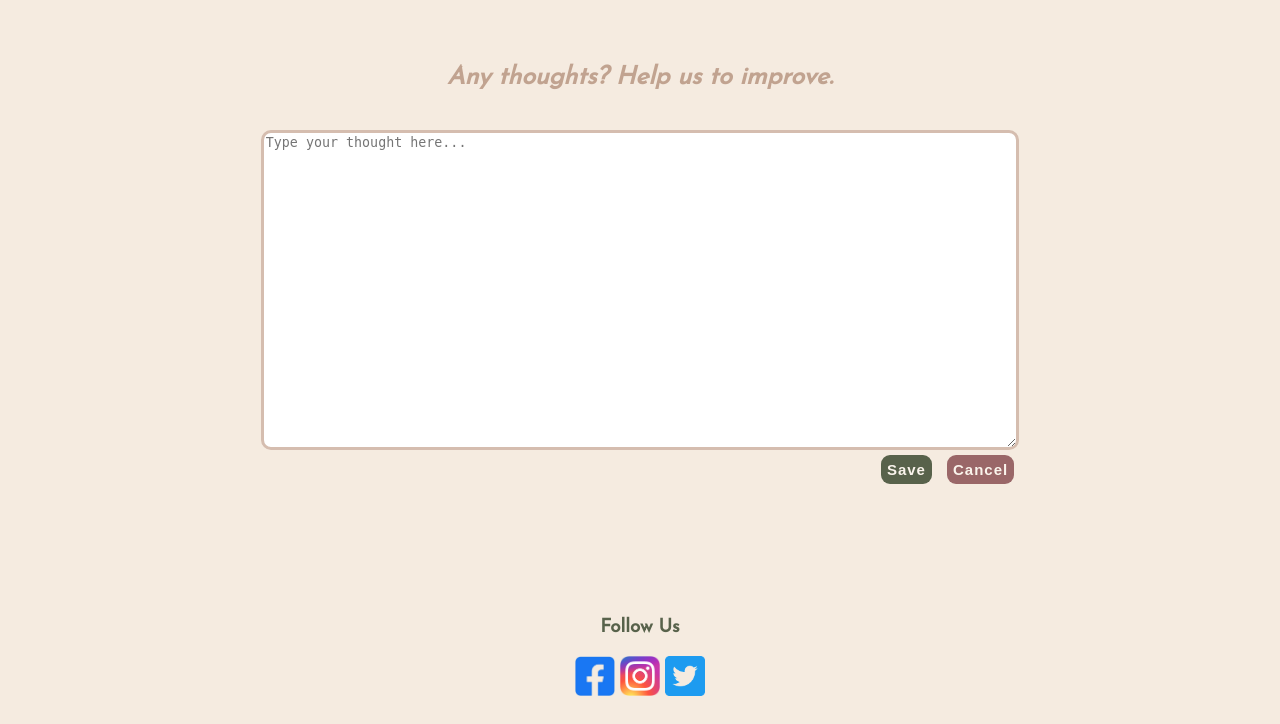
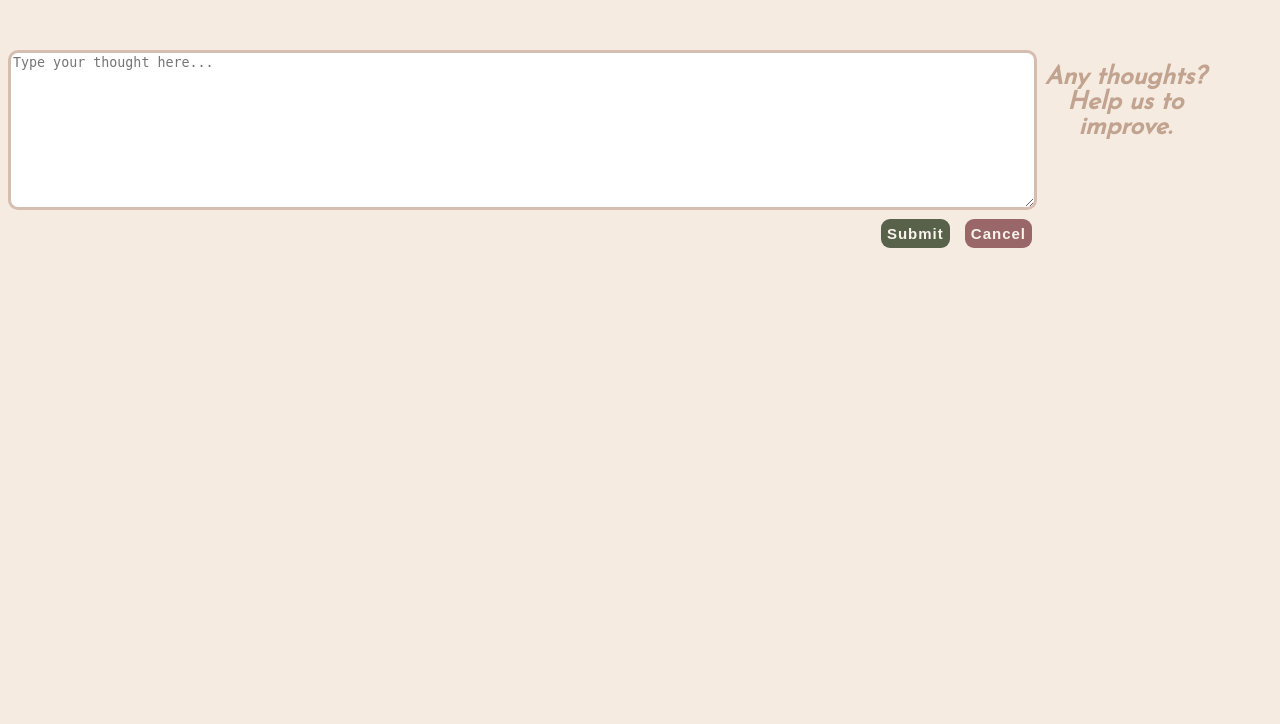
Before and after one commit to MarcoCat/HappyBrew, a Flask app: page /feedback in a window 1280 px wide. Shown: the part 100-824 px from the top of the page. Before the commit the page ends 796 px from the top, so only its background shows below. Run offline with Flask 3, Linux system fonts and the light colour scheme.

Commit message:
adds submit to textarea

```diff
--- a/templates/feedback.html
+++ b/templates/feedback.html
@@ -5,16 +5,18 @@
 {% block content %}
 <main class="feedbackPage">
     <h1>Any thoughts? Help us to improve.</h1>
-
+    <form id="feedback-form" onsubmit="return submitFeedback(event)">
         <textarea
+            id="feedback-textarea"
             name="note"
             rows="10"
             cols="125"
-      placeholder="Type your thought here..."></textarea>
+            placeholder="Type your thought here..."
+        ></textarea>
         <div>
-      <button class="saveb" type="button">Save</button>
+            <button class="saveb" type="submit">Submit</button>
             <button class="cancelb" type="button">Cancel</button>
         </div>
-
+    </form>
 </main>
 {% endblock %}
```
Lines whose indentation alone changed are shown as unchanged.
